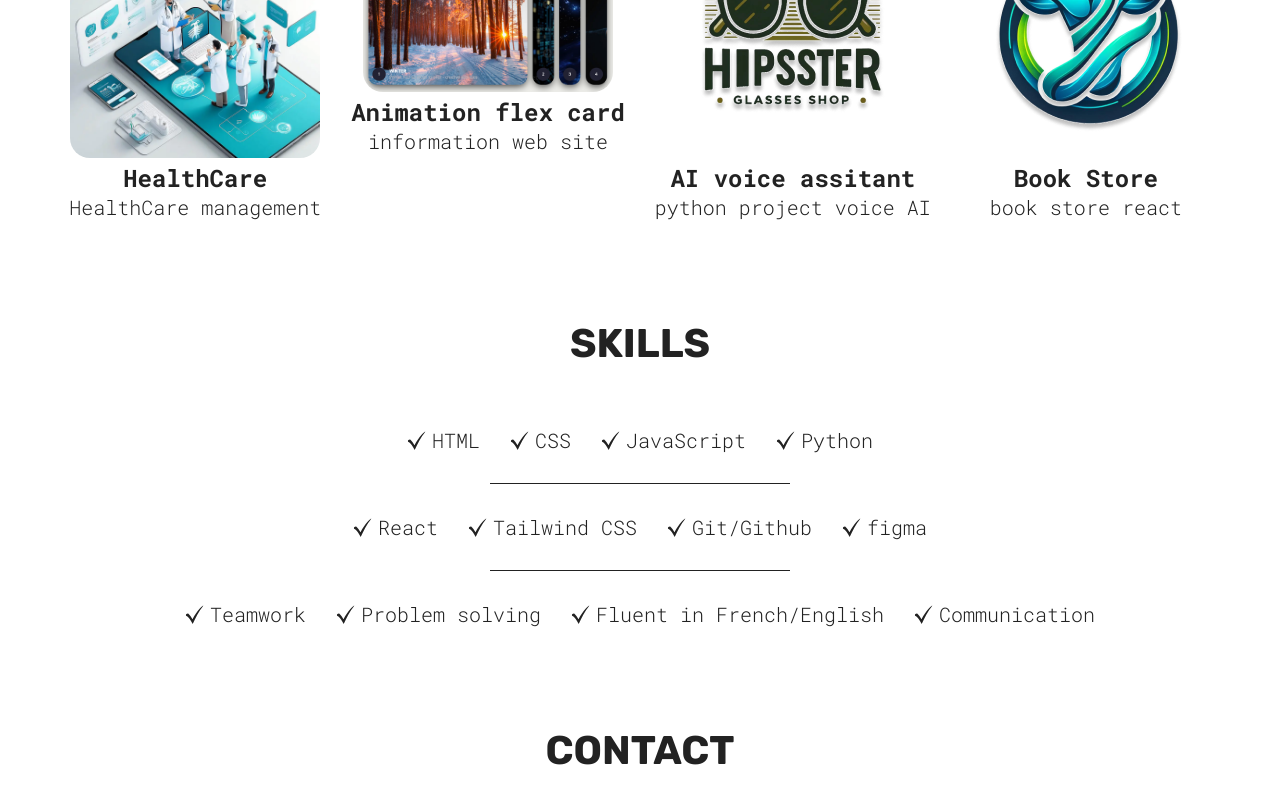
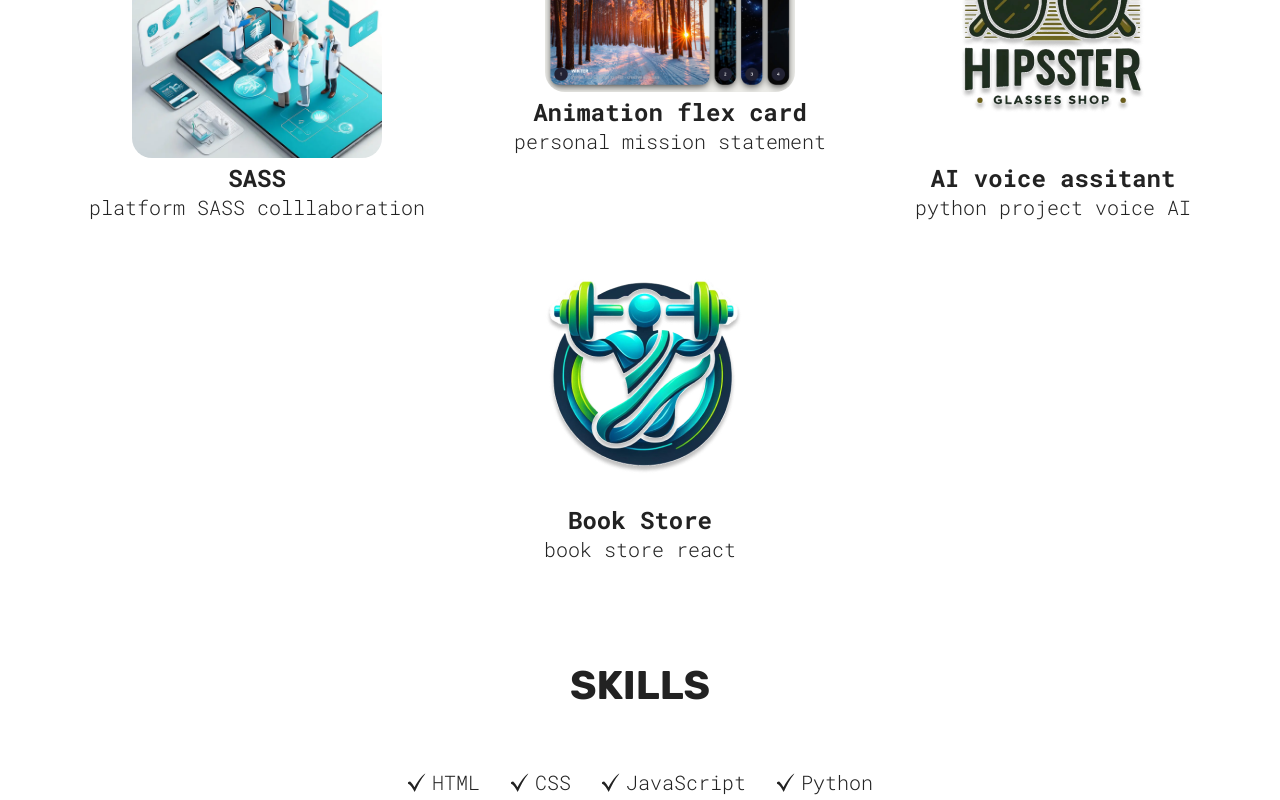
Before and after one commit to Mikehk11/mikehk11.github.io, a React (Vite) app: page / in a window 1280 px wide. Shown: the part 1100-1900 px from the top of the page. Built offline with nearby package versions, Linux system fonts and the light colour scheme.

Commit message:
uptade project.jsx
changing the title project

```diff
--- a/src/sections/Projects/Projects.jsx
+++ b/src/sections/Projects/Projects.jsx
@@ -13,14 +13,14 @@ function Projects() {
         <ProjectCard
           src={imagehc}
           link="https://mikehk11.github.io/healthcare/"
-          h3="HealthCare"
-          p="HealthCare management"
+          h3="SASS"
+          p="platform SASS colllaboration"
         />
         <ProjectCard
           src={imgcssa}
           link=" https://mikehk11.github.io/css-animations2/"
           h3="Animation flex card"
-          p="information web site"
+          p="personal mission statement"
         />
         <ProjectCard
           src={hipsster}
```
